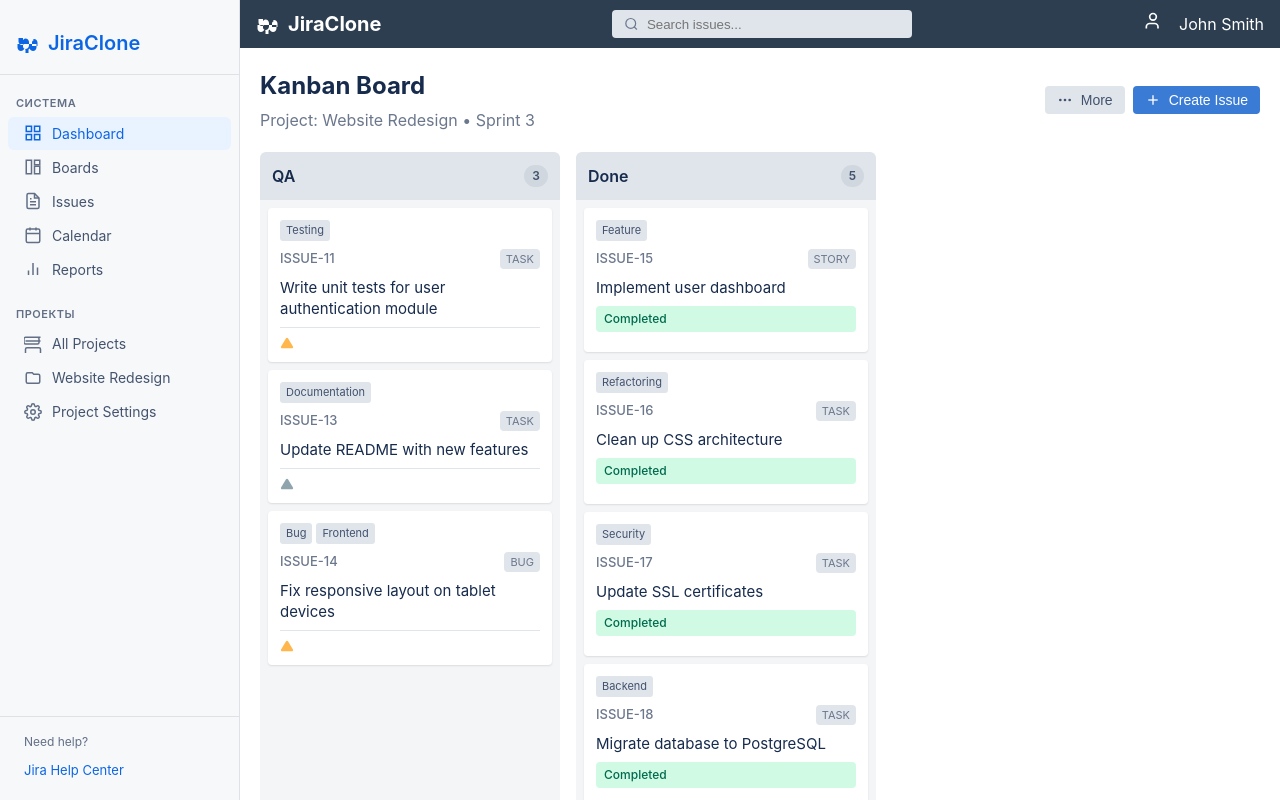
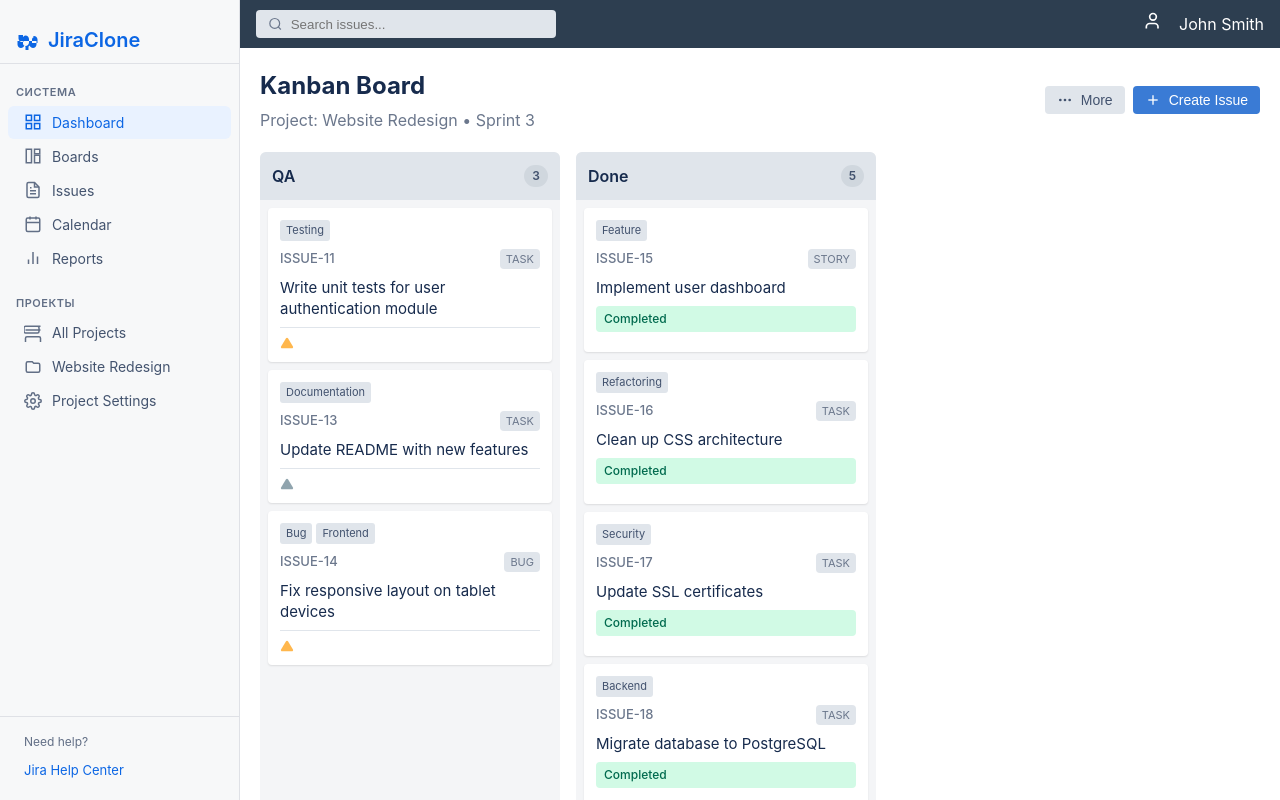
Before and after one commit to kelebek-max/tasks-res, a PHP site: page / in a window 1280 px wide. Run offline with PHP 8.4, Linux system fonts and the light colour scheme.

Commit message:
Remove duplicate logo from header, align sidebar header to 48px
Co-Authored-By: Devin AI <158243242+devin-ai-integration[bot]@users.noreply.github.com>

```diff
--- a/index.html
+++ b/index.html
@@ -9,13 +9,6 @@
 <body>
     <!-- Header -->
     <header>
-        <div class="logo">
-            <svg width="24" height="24" viewBox="0 0 24 24" fill="white">
-                <path d="M18.5,9C17.12,9 16,10.12 16,11.5V15H21.5V11.5C21.5,9.57 19.93,8 18,8C17.72,8 17.45,8.03 17.19,8.09C17.65,9.39 18.5,10.5 18.5,10.5V9M20.5,13V16.5C20.5,18.43 18.93,20 17,20C15.49,20 14.23,18.96 13.64,17.55C13.36,17.94 13,18.28 12.5,18.5V22H9.5V18.5C9,18.28 8.64,17.94 8.36,17.55C7.77,18.96 6.51,20 5,20C3.07,20 1.5,18.43 1.5,16.5V13H7V15.5C7,16.9 8.1,18 9.5,18C11.43,18 13,16.43 13,14.5V11C13,9.07 11.43,7.5 9.5,7.5C8.1,7.5 7,8.6 7,10V7H2.5V10.5C2.5,12.43 4.07,14 6,14C7.38,14 8.5,12.88 8.5,11.5V9H6.5V13H20.5Z" />
-            </svg>
-            JiraClone
-        </div>
-
         <div class="search-bar">
             <svg width="16" height="16" viewBox="0 0 24 24" fill="none" stroke="#6b778c" stroke-width="2">
                 <circle cx="11" cy="11" r="8"></circle>
--- a/styles.css
+++ b/styles.css
@@ -35,9 +35,12 @@ body {
 }
 
 .sidebar-header {
-    padding: 12px 16px 16px;
+    height: 48px;
+    padding: 0 16px;
     margin-bottom: 4px;
     border-bottom: 1px solid #dfe1e6;
+    display: flex;
+    align-items: center;
 }
 
 .sidebar-logo {
```
